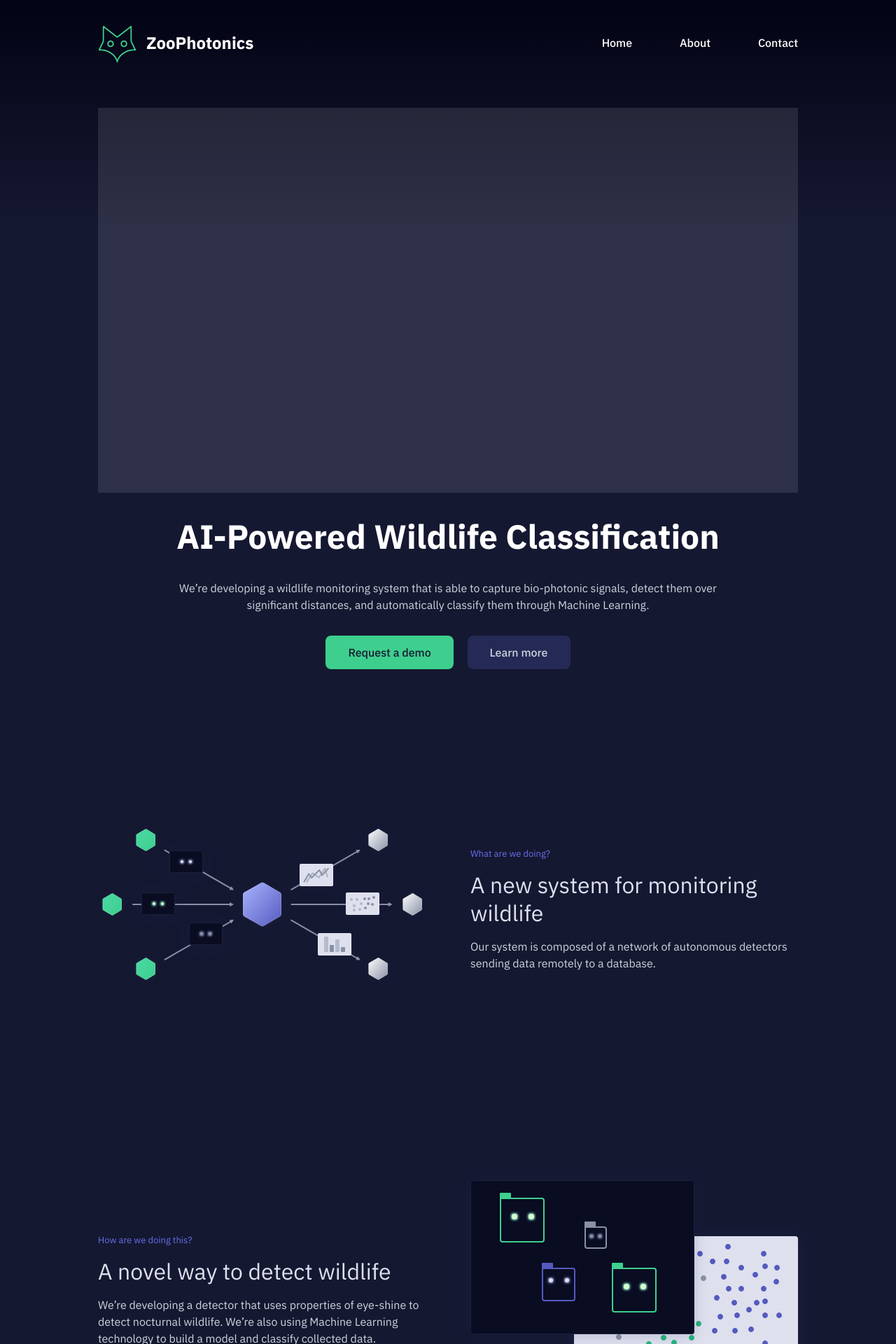
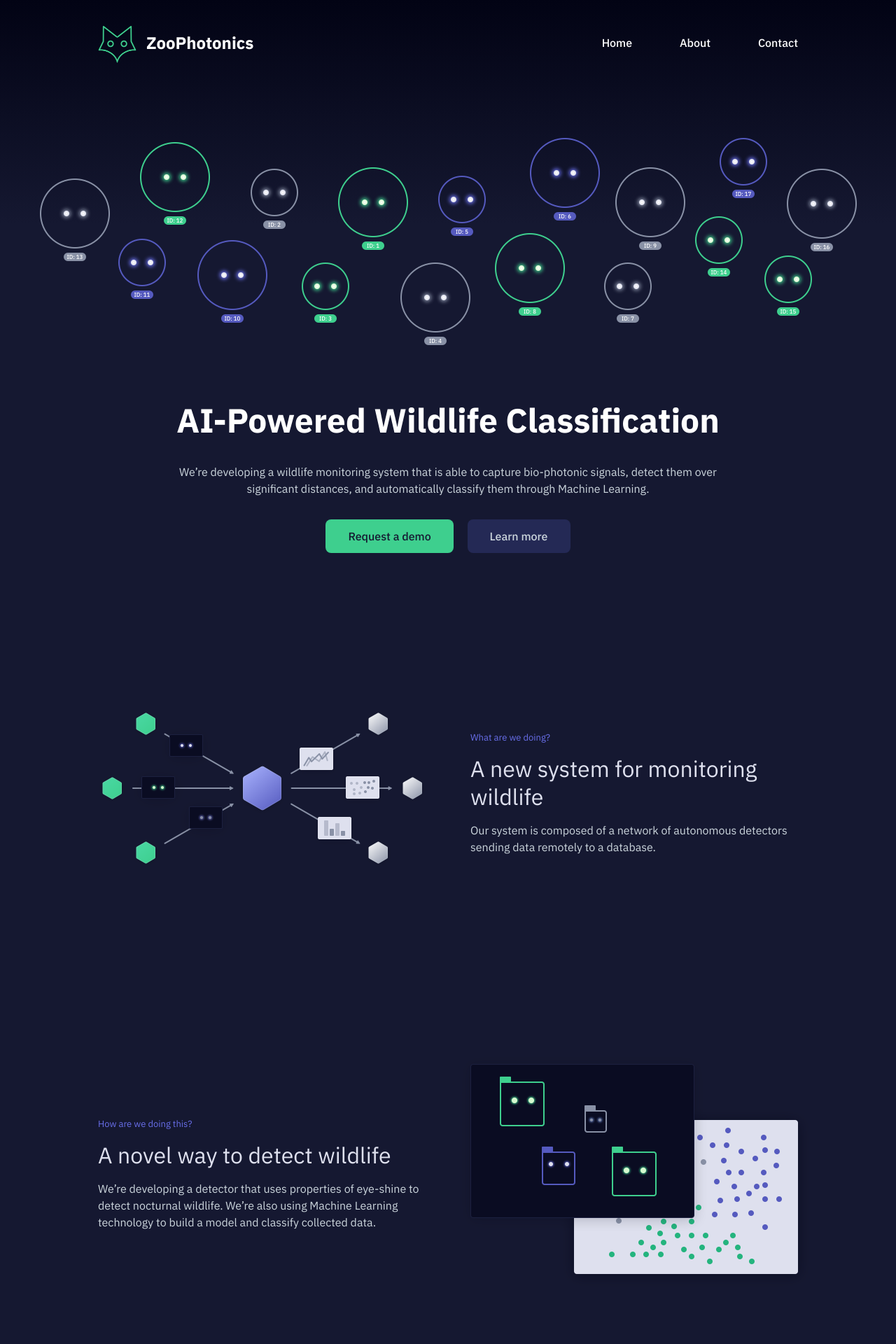
Before and after one commit to SensorTeam/website, a Jekyll site: the page built from source/home.html, in a window 1280 px wide. Shown: the top 1920 px of the page at 70% size. Built offline with Jekyll 4.4.1, drawn with Linux system fonts in a browser that asks for light colours.

Commit message:
Finalise homepage images

```diff
--- a/source/_sass/home.scss
+++ b/source/_sass/home.scss
@@ -13,11 +13,15 @@
 	}
 
 	.masthead {
+		margin-top: -64px;
 		.banner {
-			width: 100%;
-			padding-top: 55%;
+			height: 348px;
+			width: calc(100% + 32px);
+			margin-left: -16px;
 			margin-bottom: 32px;
-			background-color: rgba(255,255,255,0.1);
+			background-size: 1179px 384px;
+			background-repeat: no-repeat;
+			background-position: -68px 0px;
 		}
 	}
 
@@ -58,7 +62,14 @@
 		}
 
 		.masthead {
+			margin-top: 0;
 			text-align: center;
+
+			.banner {
+				background-size: 100%;
+				padding-top: calc((384/1179) * 100%);
+				background-position: center;
+			}
 
 			h1 {
 				font-size: 48px;
@@ -110,4 +121,21 @@
 
 	}
 
+	@media (min-width: 1243px) {
+		.masthead {
+			position: relative;
+			padding-top: calc(384px + 32px);
+
+			.banner {
+				top: 0;
+				left: 50%;
+				height: 384px;
+				width: 1179px;
+				padding-top: 0;
+				position: absolute;
+				margin-left: calc(-1179px / 2);
+			}
+		}
+	}
+
 }
--- a/source/home.html
+++ b/source/home.html
@@ -5,7 +5,7 @@ permalink: /
 ---
 
 <section class="masthead">
-	<div class="banner"></div>
+	<div class="banner" style="background-image: url('/static/images/home/banner.png')"></div>
 	<div class="text">
 		<h1>AI-Powered Wildlife Classification</h1>
 		<p>We’re developing a wildlife monitoring system that is able to capture bio-photonic signals, detect them over significant distances, and automatically classify them through Machine Learning.</p>
@@ -17,7 +17,7 @@ permalink: /
 </section>
 
 <section class="info">
-	<div class="diagram" style="background-image: url('/static/images/home/what.svg')"></div>
+	<div class="diagram" style="background-image: url('/static/images/home/what.png')"></div>
 	<div class="text">
 		<div class="meta meta-alt">What are we doing?</div>
 		<h2>A new system for monitoring wildlife</h2>
@@ -26,7 +26,7 @@ permalink: /
 </section>
 
 <section class="info info-alt">
-	<div class="diagram" style="background-image: url('/static/images/home/how.svg')"></div>
+	<div class="diagram" style="background-image: url('/static/images/home/how.png')"></div>
 	<div class="text">
 		<div class="meta meta-alt">How are we doing this?</div>
 		<h2>A novel way to detect wildlife</h2>
@@ -35,7 +35,7 @@ permalink: /
 </section>
 
 <section class="info">
-	<div class="diagram" style="background-image: url('/static/images/home/why.svg')"></div>
+	<div class="diagram" style="background-image: url('/static/images/home/why.png')"></div>
 	<div class="text">
 		<div class="meta meta-alt">Why are we doing this?</div>
 		<h2>A solution for problems in ecology</h2>
```
Also changed, not shown: source/static/images/home/banner.png (added), source/static/images/home/how.png (added), source/static/images/home/how.svg (deleted), source/static/images/home/what.png (added), source/static/images/home/what.svg (deleted), source/static/images/home/why.png (added), source/static/images/home/why.svg (deleted).
